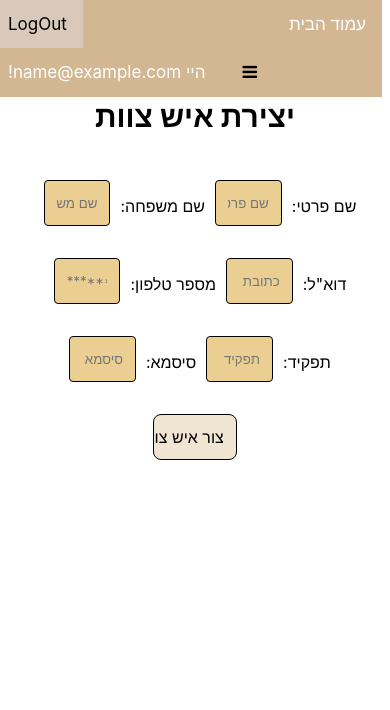
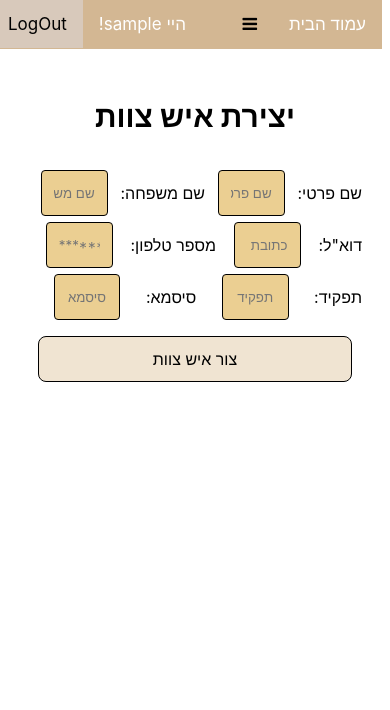
Before and after one commit to naama-grinwald/web-project-g21-part3, a Flask app: page /Create_Staff in a window 390 px wide. Shown: the top 710 px of the page. Run offline with Flask 2, Linux system fonts and the light colour scheme; the visitor is signed in with stand-in values (Sample User, id 1); some web fonts are replaced.

Commit message:
final tzofnat

```diff
--- a/app.py
+++ b/app.py
@@ -46,7 +46,7 @@ app.register_blueprint(Create_Player)
 from pages.staff.staff import staff
 app.register_blueprint(staff)
 
-# staff
+# Players
 from pages.Players.Players import Players
 app.register_blueprint(Players)
 ## SignIn
--- a/components/navbar/templates/navbar.html
+++ b/components/navbar/templates/navbar.html
@@ -4,11 +4,11 @@
 
 <div class= "nav" id="navbar" >
     <a class="nav_item" href="/main"> עמוד הבית</a>
-    <a class="nav_item" href="CreateGroup.html">יצירת קבוצות</a>
-    <a class="nav_item" href="Staff.html">ניהול צוות</a>
+    <a class="nav_item" href="/Players">שחקנים </a>
+    <a class="nav_item" href="/staff"> צוות</a>
     <a href="/logout" id="login">LogOut</a>
     <div id="login">
-        היי {{ session.user_email }}!
+        היי {{ session.user_name }}!
     </div>
     <a href="javascript:void(0);" class="icon" onclick="navbar_res()">
         <i class="fa fa-bars"></i>
--- a/pages/Create_Player/templates/Create_Player.html
+++ b/pages/Create_Player/templates/Create_Player.html
@@ -1,7 +1,7 @@
 {% extends 'base.html' %}
 
 <!--title-->
-{% block title %} Create_Player {% endblock %}
+{% block title %} יצירת שחקן {% endblock %}
 
 <!--extra css,js file-->
 {% block page_head_extra %}
--- a/pages/Create_Staff/templates/Create_Staff.html
+++ b/pages/Create_Staff/templates/Create_Staff.html
@@ -1,7 +1,7 @@
 {% extends 'base.html' %}
 
 <!--title-->
-{% block title %} Create_Staff {% endblock %}
+{% block title %} יצירת איש צוות {% endblock %}
 
 <!--extra css,js file-->
 {% block page_head_extra %}
--- a/pages/Players/templates/Players.html
+++ b/pages/Players/templates/Players.html
@@ -1,7 +1,7 @@
 {% extends 'base.html' %}
 
 <!--title-->
-{% block title %} Players {% endblock %}
+{% block title %} שחקנים {% endblock %}
 
 <!--extra css,js file-->
 {% block page_head_extra %}
--- a/pages/SignIn/SignIn.py
+++ b/pages/SignIn/SignIn.py
@@ -20,7 +20,7 @@ def index():
         found = val_email_pas(user_email,password)
         if found:
 
-            session['user_email'] = get_username(user_email)
+            session['user_name'] = get_username(user_email)
             session['password'] = password
             return redirect('/main')
         else:
@@ -58,6 +58,6 @@ def get_username(user_email):
 
 @SignIn.route('/logout')
 def logout_func():
-    session['user_email'] = ''
+    session['user_name'] = ''
     session['password'] = ''
     return redirect('/')
--- a/pages/create_tournament/templates/create_tournament.html
+++ b/pages/create_tournament/templates/create_tournament.html
@@ -1,7 +1,7 @@
 {% extends 'base.html' %}
 
 <!--title-->
-{% block title %} create_tournament {% endblock %}
+{% block title %} ניהול טורניר {% endblock %}
 
 <!--extra css,js file-->
 {% block page_head_extra %}
--- a/pages/judgment/templates/judgment.html
+++ b/pages/judgment/templates/judgment.html
@@ -1,7 +1,7 @@
 {% extends 'base.html' %}
 
 <!--title-->
-{% block title %} judgment {% endblock %}
+{% block title %} שיפוט {% endblock %}
 
 <!--extra css,js file-->
 {% block page_head_extra %}
--- a/pages/main/static/css/main.css
+++ b/pages/main/static/css/main.css
@@ -1,3 +1,9 @@
+  body{
+    min-height: 100vh;
+    display: flex;
+    flex-direction: row;
+}
+
 .card {
     display: inline-block;
     height: 250px;
--- a/pages/main/templates/main.html
+++ b/pages/main/templates/main.html
@@ -1,7 +1,7 @@
 {% extends 'base.html' %}
 
 <!--title-->
-{% block title %} main {% endblock %}
+{% block title %} עמוד הבית {% endblock %}
 
 <!--extra css,js file-->
 {% block page_head_extra %}
--- a/pages/results/templates/results.html
+++ b/pages/results/templates/results.html
@@ -1,7 +1,7 @@
 {% extends 'base.html' %}
 
 <!--title-->
-{% block title %} results {% endblock %}
+{% block title %} תוצאות {% endblock %}
 
 <!--extra css,js file-->
 {% block page_head_extra %}
--- a/pages/staff/templates/staff.html
+++ b/pages/staff/templates/staff.html
@@ -1,7 +1,7 @@
 {% extends 'base.html' %}
 
 <!--title-->
-{% block title %} staff {% endblock %}
+{% block title %} צוות {% endblock %}
 
 <!--extra css,js file-->
 {% block page_head_extra %}
--- a/pages/tournament/templates/tournament.html
+++ b/pages/tournament/templates/tournament.html
@@ -1,7 +1,7 @@
 {% extends 'base.html' %}
 
 <!--title-->
-{% block title %} tournament {% endblock %}
+{% block title %} טורניר {% endblock %}
 
 <!--extra css,js file-->
 {% block page_head_extra %}
--- a/static/css/base.css
+++ b/static/css/base.css
@@ -154,3 +154,20 @@ table {
    tr:nth-child(even) {
     background-color: var(--button-color)
   }
+
+   /*responsive web */
+@media only screen and (max-width:600px) {
+
+    .submit, select, input {
+    display: inline-block;
+    text-align: center;
+    width: 100%;
+    overflow-wrap: break-word;
+    align-items: center;
+    margin: auto;
+    }
+
+    .col{
+        display: block;
+    }
+}
```
Also changed, not shown: 1 other file.
